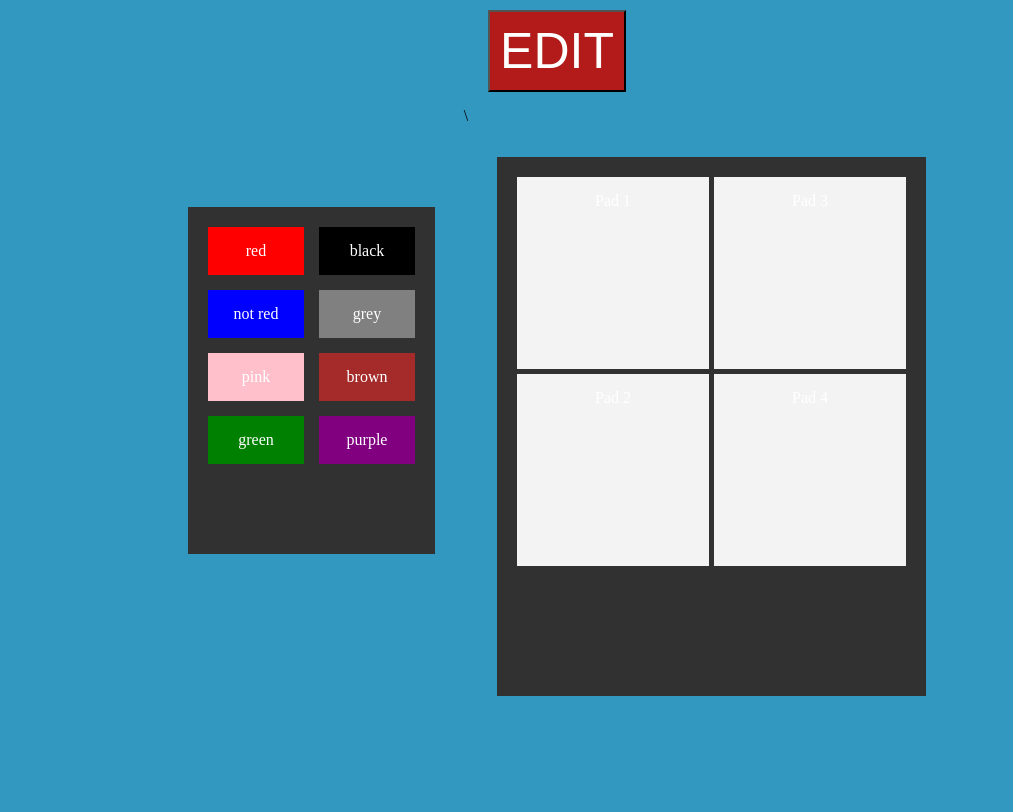
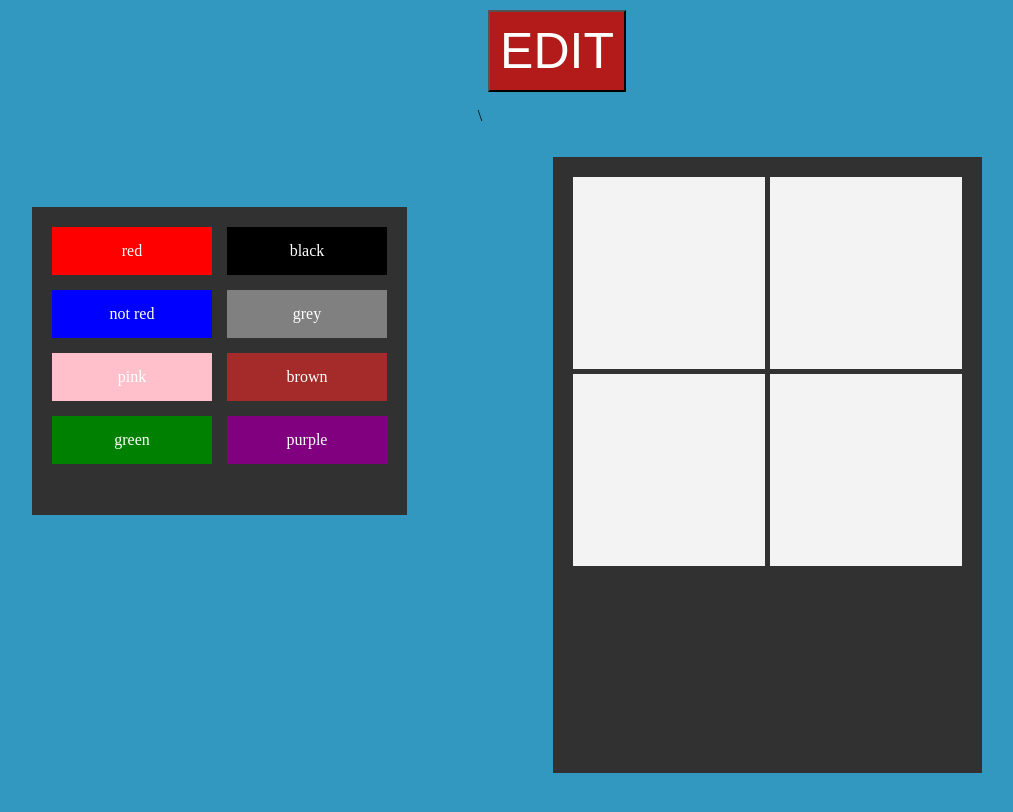
Before and after one commit to 464squad/design-pad, a React (Create React App) app: page / in a window 1280 px wide. Shown: the top 812 px of the page, without its empty margins (83-1096 px from the left). Built offline with nearby package versions, Linux system fonts and the light colour scheme.

Commit message:
final commits

```diff
--- a/src/components/EditButton.js
+++ b/src/components/EditButton.js
@@ -100,12 +100,12 @@ export default class EditButton extends Component {
                             <div class = "column">
                                 <Card id = "cardPad_1" className = "card" editMode = {this.state.editMode}>
                                 {console.log("Draggable is:" + this.state.draggable + ", while editMode is:" + this.state.editMode)}
-                                <p>Pad 1</p>
+                                <p></p>
 
                                 </Card>
                                 <Card id = "cardPad_2" className = "card" editMode = {this.state.editMode}>
                                 {console.log("Draggable is:" + this.state.draggable + ", while editMode is:" + this.state.editMode)}
-                                <p>Pad 2</p>
+                                <p></p>
                                 </Card>
                             </div>
 
@@ -113,12 +113,12 @@ export default class EditButton extends Component {
                             <div class = "column">
                                 <Card id = "cardPad_3" className = "card" editMode = {this.state.editMode}>
                                 {console.log("Draggable is:" + this.state.draggable + ", while editMode is:" + this.state.editMode)}
-                                <p>Pad 3</p>
+                                <p></p>
 
                                 </Card>
                                 <Card id = "cardPad_4" className = "card" editMode = {this.state.editMode}>
                                 {console.log("Draggable is:" + this.state.draggable + ", while editMode is:" + this.state.editMode)}
-                                <p>Pad 4</p>
+                                <p></p>
                                 </Card>
                             </div>
 
--- a/src/css/EditButton.css
+++ b/src/css/EditButton.css
@@ -46,55 +46,57 @@
 
 #board_1 {
     margin-top: 100px;
-    height: 45%;
+    margin-left: 100px;
+    height: 40%;
     width: fit-content;
 }
 
 #board_2 {
     margin-top: 50px;
     width: fit-content;
-    height: 70%
+    margin-right: 200px;
+    height: 80%
 }
 
 #cardInput_1 {
-    width: 6rem;
+    width: 10rem;
     margin-right: 15px;
     margin-bottom: 15px;
     background-color: red;
 }
 
 #cardInput_2 {
-    width: 6rem;
+    width: 10rem;
     margin-bottom: 15px;
     background-color: blue;
 }
 #cardInput_3 {
-    width: 6rem;
+    width: 10rem;
     margin-bottom: 15px;
     background-color: pink;
 }
 #cardInput_4 {
-    width: 6rem;
+    width: 10rem;
     margin-bottom: 15px;
     background-color: green;
 }
 #cardInput_5 {
-    width: 6rem;
+    width: 10rem;
     margin-bottom: 15px;
     background-color: black;
 }
 #cardInput_6 {
-    width: 6rem;
+    width: 10rem;
     margin-bottom: 15px;
     background-color: grey;
 }
 #cardInput_7 {
-    width: 6rem;
+    width: 10rem;
     margin-bottom: 15px;
     background-color: brown;
 }
 #cardInput_8 {
-    width: 6rem;
+    width: 10rem;
     margin-bottom: 15px;
     background-color: purple;
 }
--- a/src/index.css
+++ b/src/index.css
@@ -12,7 +12,7 @@ body{
   display: flex;
   justify-content: space-between;
   width: 100%;
-  max-width: 768px;
+  max-width: 1500px;
   height: 100vh;
   overflow: hidden;
   margin:0 auto;
```
